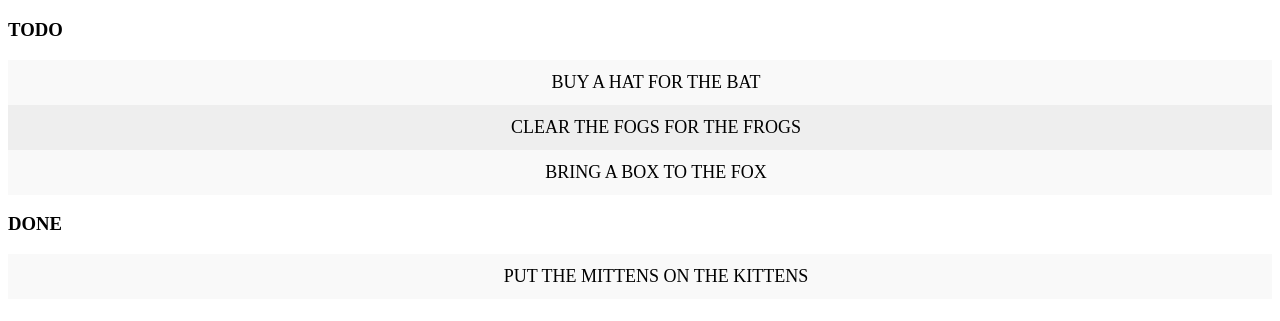
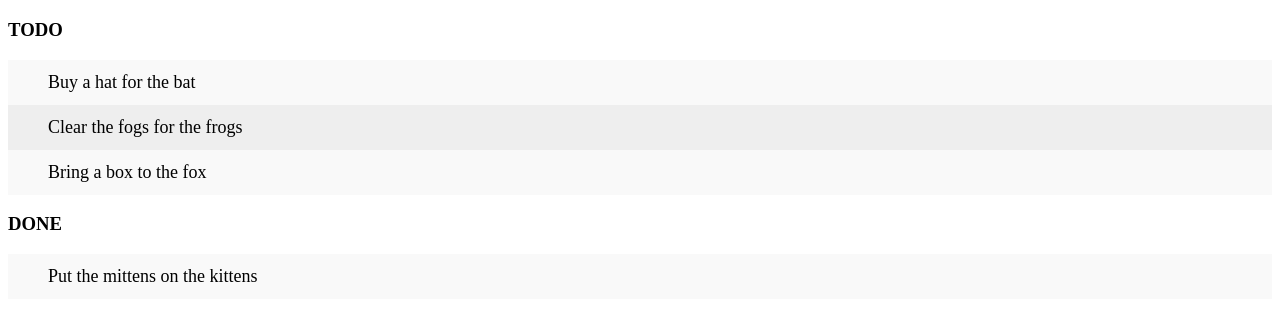
Before and after one commit to enia-cerri-tiranait/test-2, a plain HTML site: page index.html in a window 1280 px wide. Shown: the part 61-382 px from the top of the page. Drawn offline with Linux system fonts and the light colour scheme.

Commit message:
Revert "make the list items unselectable"
This reverts commit 5e5b883054d87c3ac43a33932d0fc180c9a03c7f.

```diff
--- a/index.html
+++ b/index.html
@@ -11,8 +11,6 @@
         text-transform: uppercase;
       }
       ul {
-        text-align: center;
-        text-transform: uppercase;
         margin: 0;
         padding: 0;
       }
@@ -23,10 +21,6 @@
         background: #eee;
         font-size: 18px;
         transition: 0.2s;
-        -webkit-user-select: none;
-        -moz-user-select: none;
-        -ms-user-select: none;
-        user-select: none;
       }
       ul li:nth-child(odd) {
         background: #f9f9f9;
```
